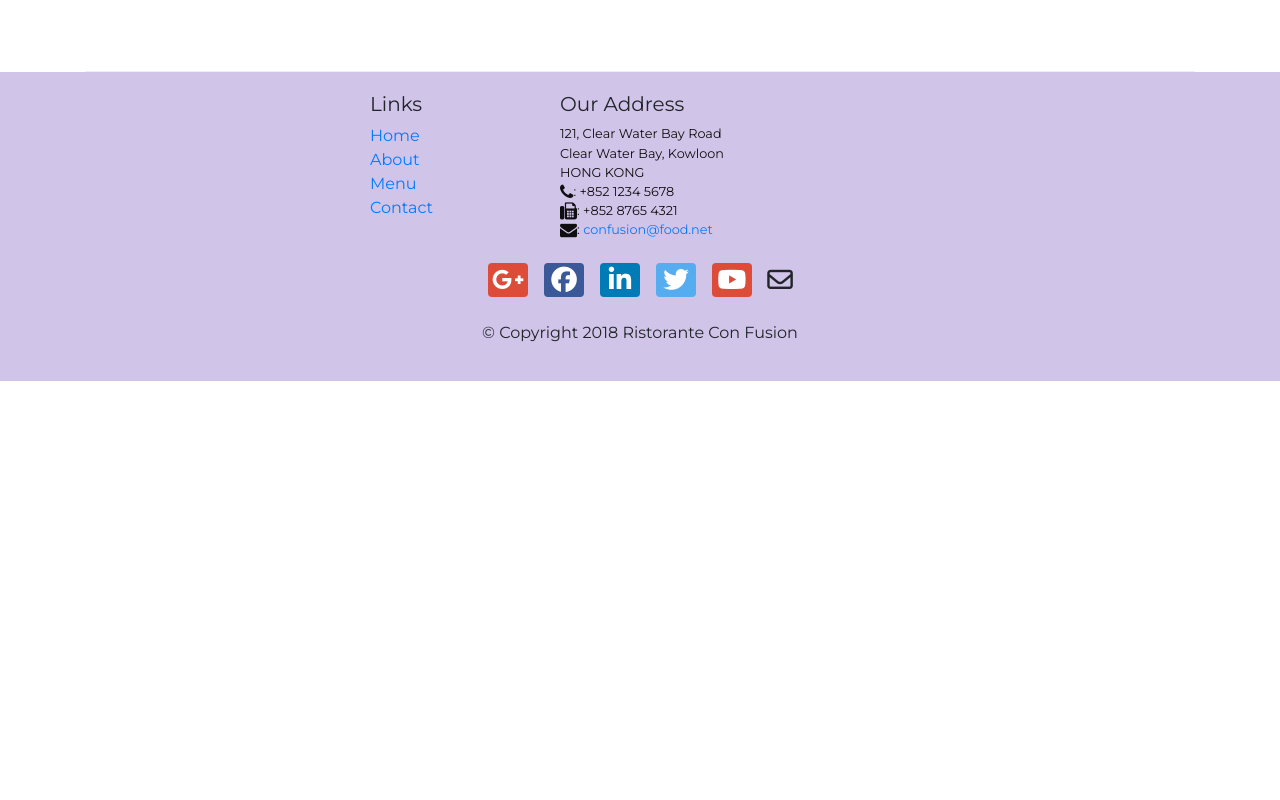
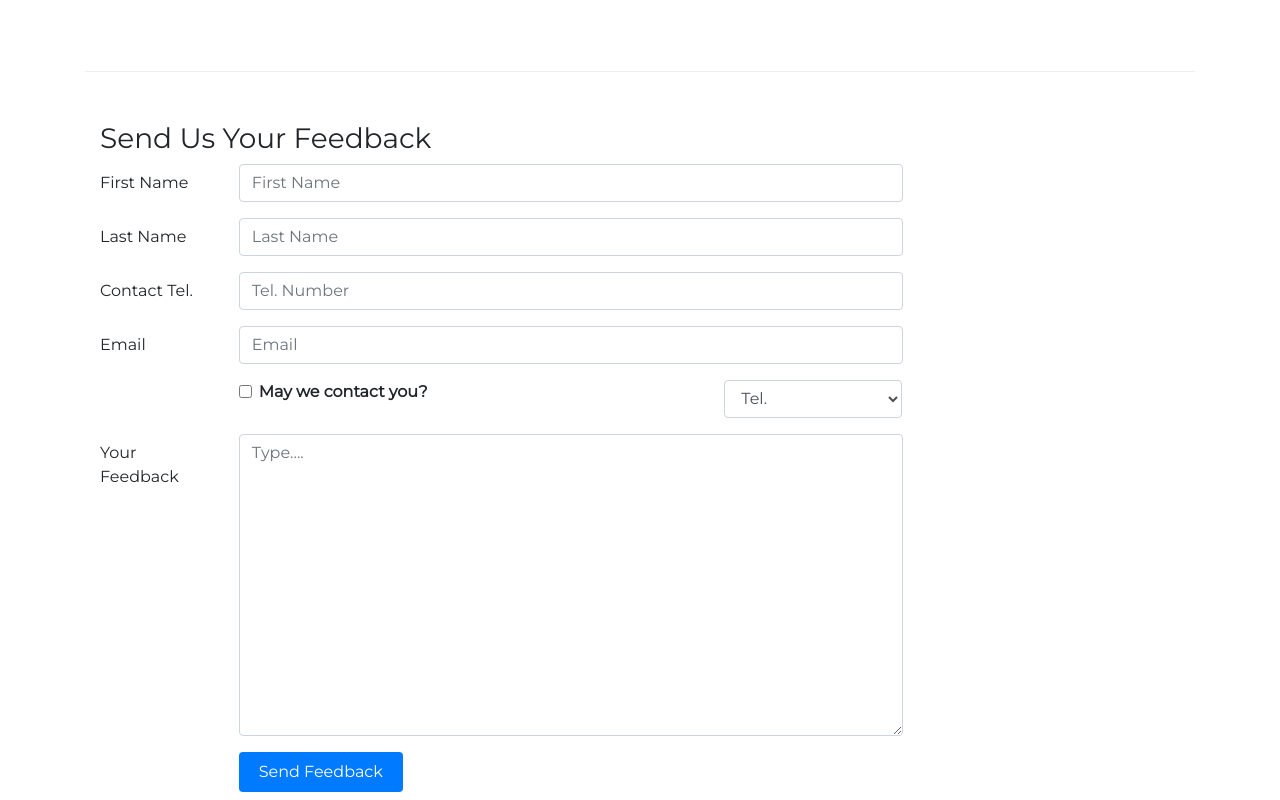
Before and after one commit to Derryl999/Internship, a React (Create React App) app: page /contactus in a window 1280 px wide. Shown: the part 800-1600 px from the top of the page. Before the commit the page ends 1181 px from the top, so only its background shows below. Built offline with nearby package versions, Linux system fonts and the light colour scheme.

Commit message:
controlled form

```diff
--- /dev/null
+++ b/src/components/AboutComponent.js
@@ -0,0 +1,130 @@
+import React from "react";
+import {
+  Breadcrumb,
+  BreadcrumbItem,
+  Card,
+  CardBody,
+  CardHeader,
+  Media,
+  CardImgOverlay,
+  CardTitle,
+  CardImg,
+} from "reactstrap";
+import { Link } from "react-router-dom";
+
+function RenderLeader({ leader }) {
+  return (
+    //     <Card>
+    //         <CardImg width="100%" src={leader.image} alt={leader.name} />
+    //           <CardTitle>{leader.name}</CardTitle>
+    //           <CardTitle>{leader.designation}</CardTitle>
+    //   <CardBody>{leader.description}</CardBody>
+    //     </Card>
+    <Media>
+      <Media left>
+        <Media object src={leader.image} alt={leader.name} width="200" />
+      </Media>
+      <Media body>
+        <div className="ml-5">
+          <Media heading>{leader.name}</Media>
+          <p>{leader.designation}</p>
+          <p>{leader.description}</p>
+        </div>
+      </Media>
+    </Media>
+  );
+}
+
+function About(props) {
+    const leaders = props.leaders.map((leader) => {
+        return (
+            <div className="col-12 m-1">
+                <RenderLeader leader={leader} />
+            </div>
+        );
+    });
+
+  return (
+    <div className="container">
+      <div className="row">
+        <Breadcrumb>
+          <BreadcrumbItem>
+            <Link to="/home">Home</Link>
+          </BreadcrumbItem>
+          <BreadcrumbItem active>About Us</BreadcrumbItem>
+        </Breadcrumb>
+        <div className="col-12">
+          <h3>About Us</h3>
+          <hr />
+        </div>
+      </div>
+      <div className="row row-content">
+        <div className="col-12 col-md-6">
+          <h2>Our History</h2>
+          <p>
+            Started in 2010, Ristorante con Fusion quickly established itself as
+            a culinary icon par excellence in Hong Kong. With its unique brand
+            of world fusion cuisine that can be found nowhere else, it enjoys
+            patronage from the A-list clientele in Hong Kong. Featuring four of
+            the best three-star Michelin chefs in the world, you never know what
+            will arrive on your plate the next time you visit us.
+          </p>
+          <p>
+            The restaurant traces its humble beginnings to{" "}
+            <em>The Frying Pan</em>, a successful chain started by our CEO, Mr.
+            Peter Pan, that featured for the first time the world's best
+            cuisines in a pan.
+          </p>
+        </div>
+        <div className="col-12 col-md-5">
+          <Card>
+            <CardHeader className="bg-primary text-white">
+              Facts At a Glance
+            </CardHeader>
+            <CardBody>
+              <dl className="row p-1">
+                <dt className="col-6">Started</dt>
+                <dd className="col-6">3 Feb. 2013</dd>
+                <dt className="col-6">Major Stake Holder</dt>
+                <dd className="col-6">HK Fine Foods Inc.</dd>
+                <dt className="col-6">Last Year's Turnover</dt>
+                <dd className="col-6">$1,250,375</dd>
+                <dt className="col-6">Employees</dt>
+                <dd className="col-6">40</dd>
+              </dl>
+            </CardBody>
+          </Card>
+        </div>
+        <div className="col-12">
+          <Card>
+            <CardBody className="bg-faded">
+              <blockquote className="blockquote">
+                <p className="mb-0">
+                  You better cut the pizza in four pieces because I'm not hungry
+                  enough to eat six.
+                </p>
+                <footer className="blockquote-footer">
+                  Yogi Berra,
+                  <cite title="Source Title">
+                    The Wit and Wisdom of Yogi Berra, P. Pepe, Diversion Books,
+                    2014
+                  </cite>
+                </footer>
+              </blockquote>
+            </CardBody>
+          </Card>
+        </div>
+      </div>
+      <div className="row row-content">
+        <div className="col-12">
+          <h2>Corporate Leadership</h2>
+        </div>
+        <div className="col-12">
+         <Media list>{leaders}</Media>
+        </div>
+      </div>
+    </div>
+  );
+}
+
+export default About;
--- a/src/components/ContactComponent.js
+++ b/src/components/ContactComponent.js
@@ -1,8 +1,43 @@
-import React from 'react';
-import {Breadcrumb,BreadcrumbItem} from 'reactstrap'
-import {Link} from 'react-router-dom'
-function Contact(props) {
-    return(
+import React, { Component } from "react";
+import {
+  Breadcrumb,
+  BreadcrumbItem,
+  Col,
+  Button,
+  Form,
+  FormGroup,
+  Label,
+  Input,
+} from "reactstrap";
+import { Link } from "react-router-dom";
+class Contact extends Component {
+  state = {
+    firstname: "",
+    lastname: "",
+    telnum: "",
+    email: "",
+    agree: false,
+    contactType: "Tel",
+    message: "",
+  };
+  handleChange = (e) => {
+    const target = e.target;
+    const name = target.name;
+    const value = target.type === "checkbox" ? target.checked : target.value;
+    console.log("target", target);
+    // console.log('name',name);
+    console.log("value", value);
+    this.setState({
+      [name]: value,
+    });
+  };
+  handleSubmit = (e) => {
+    e.preventDefault();
+    // alert('submitted')
+    console.log("submitted details are", JSON.stringify(this.state));
+  };
+  render() {
+    return (
       <div className="container">
         <div className="row">
           <Breadcrumb>
@@ -13,7 +48,7 @@ function Contact(props) {
           </Breadcrumb>
           <div className="col-12">
             <h3>Contact Us</h3>
-            <hr/>
+            <hr />
           </div>
           <hr />
         </div>
@@ -24,12 +59,18 @@ function Contact(props) {
           <div className="col-12 col-sm-4 offset-sm-1">
             <h5>Our Address</h5>
             <address>
-                        121, Clear Water Bay Road<br />
-                        Clear Water Bay, Kowloon<br />
-                        HONG KONG<br />
-                        <i className="fa fa-phone"></i>: +852 1234 5678<br />
-                        <i className="fa fa-fax"></i>: +852 8765 4321<br />
-                        <i className="fa fa-envelope"></i>: <a href="mailto:confusion@food.net">confusion@food.net</a>
+              121, Clear Water Bay Road
+              <br />
+              Clear Water Bay, Kowloon
+              <br />
+              HONG KONG
+              <br />
+              <i className="fa fa-phone"></i>: +852 1234 5678
+              <br />
+              <i className="fa fa-fax"></i>: +852 8765 4321
+              <br />
+              <i className="fa fa-envelope"></i>:{" "}
+              <a href="mailto:confusion@food.net">confusion@food.net</a>
             </address>
           </div>
           <div className="col-12 col-sm-6 offset-sm-1">
@@ -37,14 +78,147 @@ function Contact(props) {
           </div>
           <div className="col-12 col-sm-11 offset-sm-1">
             <div className="btn-group" role="group">
-                        <a role="button" className="btn btn-primary" href="tel:+85212345678"><i className="fa fa-phone"></i> Call</a>
-                        <a role="button" className="btn btn-info"><i className="fa fa-skype"></i> Skype</a>
-                        <a role="button" className="btn btn-success" href="mailto:confusion@food.net"><i className="fa fa-envelope-o"></i> Email</a>
+              <a
+                role="button"
+                className="btn btn-primary"
+                href="tel:+85212345678"
+              >
+                <i className="fa fa-phone"></i> Call
+              </a>
+              <a role="button" className="btn btn-info">
+                <i className="fa fa-skype"></i> Skype
+              </a>
+              <a
+                role="button"
+                className="btn btn-success"
+                href="mailto:confusion@food.net"
+              >
+                <i className="fa fa-envelope-o"></i> Email
+              </a>
             </div>
+          </div>
+        </div>
+        <div className="row row-content">
+          <div className="col-12">
+            <h3>Send Us Your Feedback</h3>
+          </div>
+          <div className="col-12 col-md-9">
+            <Form onSubmit={this.handleSubmit}>
+              <FormGroup row>
+                <Label htmlFor="firstname" md={2}>
+                  First Name
+                </Label>
+                <Col md={10}>
+                  <Input
+                    type="text"
+                    id="firstname"
+                    name="firstname"
+                    value={this.state.firstname}
+                    placeholder="First Name"
+                    onChange={this.handleChange}
+                  />
+                </Col>
+              </FormGroup>
+              <FormGroup row>
+                <Label htmlFor="lastname" md={2}>
+                  Last Name
+                </Label>
+                <Col md={10}>
+                  <Input
+                    type="text"
+                    id="lastname"
+                    name="lastname"
+                    value={this.state.lastname}
+                    placeholder="Last Name"
+                    onChange={this.handleChange}
+                  />
+                </Col>
+              </FormGroup>
+              <FormGroup row>
+                <Label htmlFor="telnum" md={2}>
+                  Contact Tel.
+                </Label>
+                <Col md={10}>
+                  <Input
+                    type="tel"
+                    id="telnum"
+                    name="telnum"
+                    value={this.state.telnum}
+                    placeholder="Tel. Number"
+                    onChange={this.handleChange}
+                  />
+                </Col>
+              </FormGroup>
+              <FormGroup row>
+                <Label htmlFor="email" md={2}>
+                  Email
+                </Label>
+                <Col md={10}>
+                  <Input
+                    type="email"
+                    id="email"
+                    name="email"
+                    value={this.state.email}
+                    placeholder="Email"
+                    onChange={this.handleChange}
+                  />
+                </Col>
+              </FormGroup>
+              <FormGroup row>
+                <Col md={{ size: 6, offset: 2 }}>
+                  <FormGroup check>
+                    <Label check>
+                      <Input
+                        type="checkbox"
+                        name="agree"
+                        checked={this.state.agree}
+                        onChange={this.handleChange}
+                      />{" "}
+                      <strong>May we contact you?</strong>
+                    </Label>
+                  </FormGroup>
+                </Col>
+                <Col md={{ size: 3, offset: 1 }}>
+                  <Input
+                    type="select"
+                    name="contactType"
+                    value={this.state.contactType}
+                    onChange={this.handleChange}
+                  >
+                    <option >Tel.</option>
+                    <option >Email</option>
+                  </Input>
+                </Col>
+              </FormGroup>
+              <FormGroup row>
+                <Label htmlFor="message" md={2}>
+                  Your Feedback
+                </Label>
+                <Col md={10}>
+                  <Input
+                    type="textarea"
+                    rows="12"
+                    id="message"
+                    name="message"
+                    value={this.state.message}
+                    placeholder="Type...."
+                    onChange={this.handleChange}
+                  />
+                </Col>
+              </FormGroup>
+              <FormGroup row>
+                <Col md={{ size: 10, offset: 2 }}>
+                  <Button type="submit" color="primary">
+                    Send Feedback
+                  </Button>
+                </Col>
+              </FormGroup>
+            </Form>
           </div>
         </div>
       </div>
     );
   }
+}
 
 export default Contact;
--- a/src/components/MainComponent.js
+++ b/src/components/MainComponent.js
@@ -12,6 +12,7 @@ import Footer from "./layout/Footer";
 import Home from "./HomeComponent";
 import { Switch, Route, Redirect } from "react-router-dom";
 import Contact from "./ContactComponent";
+import About from "./AboutComponent";
 
 class Main extends Component {
   state = {
@@ -81,6 +82,7 @@ class Main extends Component {
           />
           <Route path="/menu/:dishId" component={dishWithId}/>
           <Route path="/contactus" component={Contact} />
+          <Route path="/about" component={()=><About leaders={this.state.leaders}/>} />
           <Redirect to="/home" />
         </Switch>
         <Footer />
--- a/src/components/layout/Footer.js
+++ b/src/components/layout/Footer.js
@@ -10,7 +10,7 @@ function Footer(props) {
                     <h5>Links</h5>
                     <ul className="list-unstyled">
                         <li><Link to="/home">Home</Link></li>
-                        <li><Link to="/aboutus">About</Link></li>
+                        <li><Link to="/about">About</Link></li>
                         <li><Link to="/menu">Menu</Link></li>
                         <li><a href="contactus">Contact</a></li>
                     </ul>
--- a/src/components/layout/navbar/MenuItems.js
+++ b/src/components/layout/navbar/MenuItems.js
@@ -14,7 +14,7 @@ export const MenuItems = [
     },
     {
         title: ' About Us',
-        url: '/sboutus',
+        url: '/about',
         cName: 'nav-links',
         logo:'fa fa-info fa-lg'
     },
```
Lines whose indentation alone changed are shown as unchanged.
